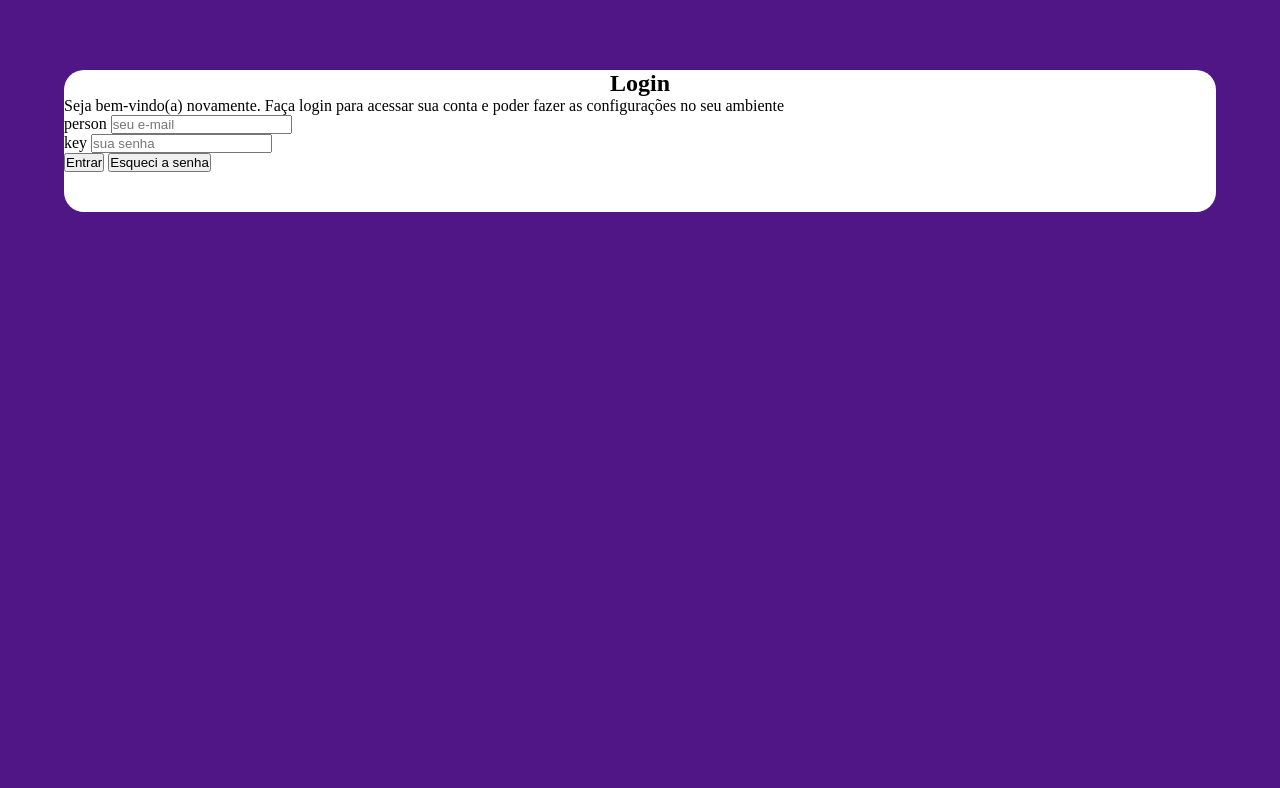
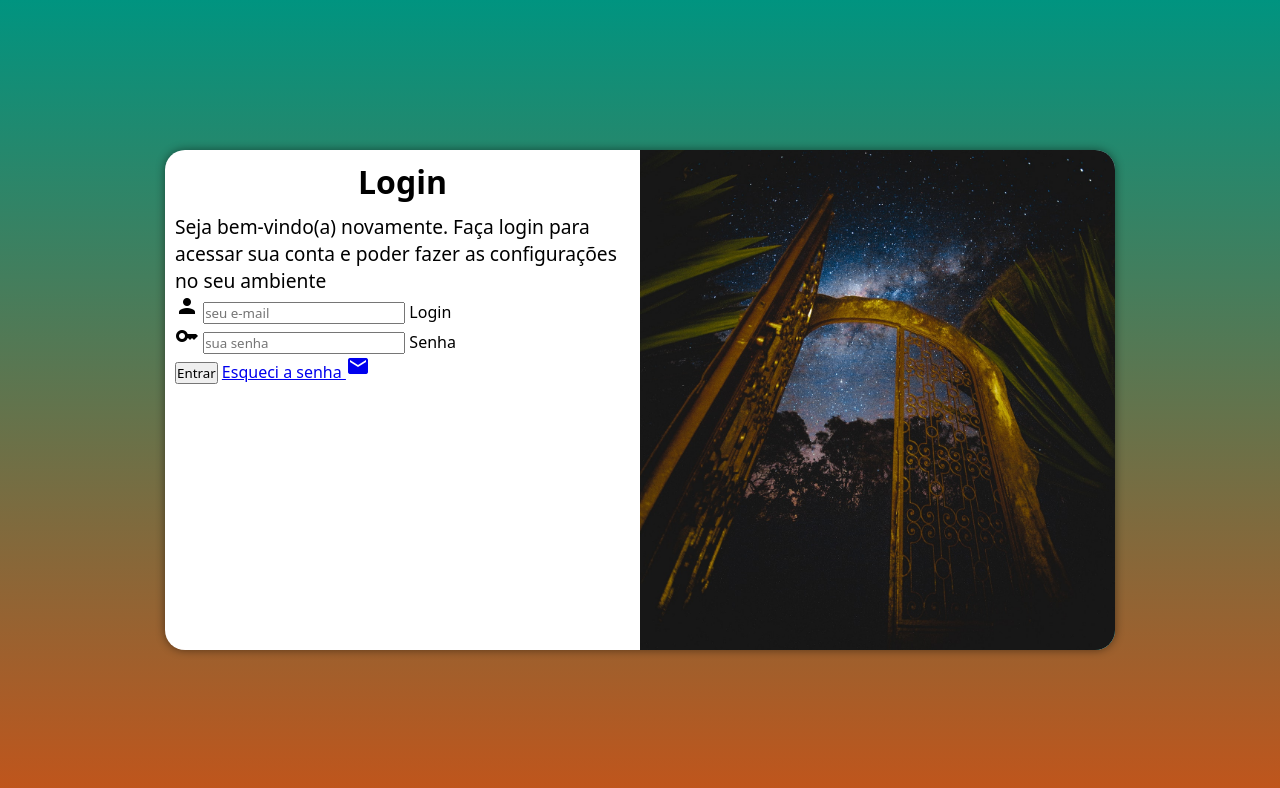
Before and after one commit to Napoleao1/Html-css, a plain HTML site: page desafios/desafio015/index.html in a window 1280 px wide. Drawn offline with Linux system fonts and the light colour scheme.

Commit message:
atualizei formulário

```diff
--- /dev/null
+++ b/desafios/desafio015/estilos/media-query.css
@@ -0,0 +1,50 @@
+@charset "UTF-8";
+
+@media screen and (min-width: 768px) and (max-width: 992px)  {
+    body{
+        background-image: linear-gradient(to top, #e14401d2, #009480)
+    }
+    section#login{
+        width: 70vw;
+    }
+    section#login > div#imagem {
+        float: left;
+        width: 30%;
+        height: 100%;
+    }
+
+    section#login > div#formulario {
+        float: right;
+        width: 70%;
+    }
+}
+
+
+
+@media screen and (min-width: 992px) {
+    body{
+        background-image: linear-gradient(to top, #e14401d2, #009480)
+    }
+    section#login{
+        width: 950px;
+
+    }
+
+    section#login > div#imagem{
+        float: right;
+        width: 50%;
+        height: 100%;
+    }
+    section#login > div#formulario {
+        float: left;
+        width: 50%;
+    }
+    div#formulario > h1{
+        font-size: 2em;
+
+    }
+    div#formulario  p{
+
+        font-size: 1.2em;
+    }
+}
--- a/desafios/desafio015/estilos/style.css
+++ b/desafios/desafio015/estilos/style.css
@@ -4,30 +4,72 @@
     #E14301 laranja
     #FF5E19 laranja escuro
     #009480 azul marinho
-    00E0C2 azul marinho claro
+    #00E0C2 azul marinho claro
 
 */
 
 *{
+    font-family: system-ui, -apple-system, BlinkMacSystemFont, 'Segoe UI', Roboto, Oxygen, Ubuntu, Cantarell, 'Open Sans', 'Helvetica Neue', sans-serif;
     margin: 0;
     padding: 0;
+    box-sizing: border-box;
 }
 
-body{
-
-    background-color: rgb(80, 22, 134);
+body, html{
+    background-color: #31a192;
+    height: 100vh;
+    width: 100vw;
 }
 
 main{
-    width: 90vw;
+    position: relative;
+    height: 100vh;
+    width: 100vw;
+}
+
+section#login{
+
+    position: absolute;
+    top: 50%;
+    left: 50%;
+    transform: translate(-50%, -50%);
+    overflow: hidden;
+
     background-color: white;
-    margin: auto;
-    margin-top: 70px;
-    padding-bottom: 40px;
+    width: 250px;
+    height: 500px;
     border-radius: 20px;
+    box-shadow: 0px 0px 10px rgba(0, 0, 0, 0.473);
+
+    transition: width 0.3s, height 0.3s;
+    transition-timing-function: ease;
+
+
+
 
 }
 
-main h1{
+
+section#login > div#imagem{
+    display: block;
+    background: #31a192  url(../imagens/fundo.jpg);
+    height: 200px;
+    background-size: cover;
+    background-position: center center;
+    background-attachment: fixed;
+}
+
+section#login div#formulario{
+    display: block;
+    padding: 10px;
+}
+
+div#formulario h1{
     text-align: center;
+    margin-bottom: 10px;
 }
+
+div#formulario p{
+
+    font-size: 0.8em;
+}
--- a/desafios/desafio015/index.html
+++ b/desafios/desafio015/index.html
@@ -1,43 +1,39 @@
 <!DOCTYPE html>
-<html lang="ptbr">
+<html lang="pt-br">
 <head>
     <meta charset="UTF-8">
     <meta http-equiv="X-UA-Compatible" content="IE=edge">
     <meta name="viewport" content="width=device-width, initial-scale=1.0">
     <title>Tela de Login</title>
-    <link href="https://fonts.googleapis.com/icon?family=Material+Icons"rel="stylesheet">
+    <link href="https://fonts.googleapis.com/icon?family=Material+Icons" rel="stylesheet">
     <link rel="stylesheet" href="estilos/style.css">
-
+    <link rel="stylesheet" href="estilos/media-query.css">
 </head>
 <body>
     <main>
-        <section id login>
+        <section id="login">
             <div id="imagem">
-
             </div>
             <div id="formulario">
                 <h1>Login</h1>
                 <p>Seja bem-vindo(a) novamente. Faça login para acessar sua conta e poder fazer as configurações no seu ambiente</p>
-                <form action="#" method="post" autocomplete="on">
-                    <p>
-                        <span class="material-symbols-outlined">person</span><label for="iemail"></label>
-                        <input type="email" name="email" id="iemail" placeholder="seu e-mail" required>
-                    </p>
-                    <p>
-                        <span class="material-symbols-outlined">key</span>
-                        <label for="isenha"></label>
-                        <input type="password" name="senha" id="isenha" required placeholder="sua senha">
-                    </p>
 
-                    <input type="button" value="Entrar">
-                    <input type="button" value="Esqueci a senha">
-                </main>
+                <form action="login.php" method="post" autocomplete="on">
+                    <div id="campo">
+                        <span class="material-icons">person</span>
+                        <input type="email" name="login" id="ilogin" placeholder="seu e-mail" autocomplete="email" maxlength="30" required>
+                        <label for="ilogin">Login</label>
+                    </div>
+                    <div id="campo">
+                        <span class="material-icons">key</span>
+                        <input type="password" name="senha" id="isenha" placeholder="sua senha"  autocomplete="current-password" required minlength="8" maxlength="20">
+                        <label for="isenha">Senha</label>
+                    </div>
+                    <input type="submit" value="Entrar">
+                    <a href="esqueci.html">Esqueci a senha <i class="material-icons">mail</i></a>
                 </form>
             </div>
         </section>
     </main>
-
-
-
 </body>
 </html>
```
Also changed, not shown: 1 other file.
